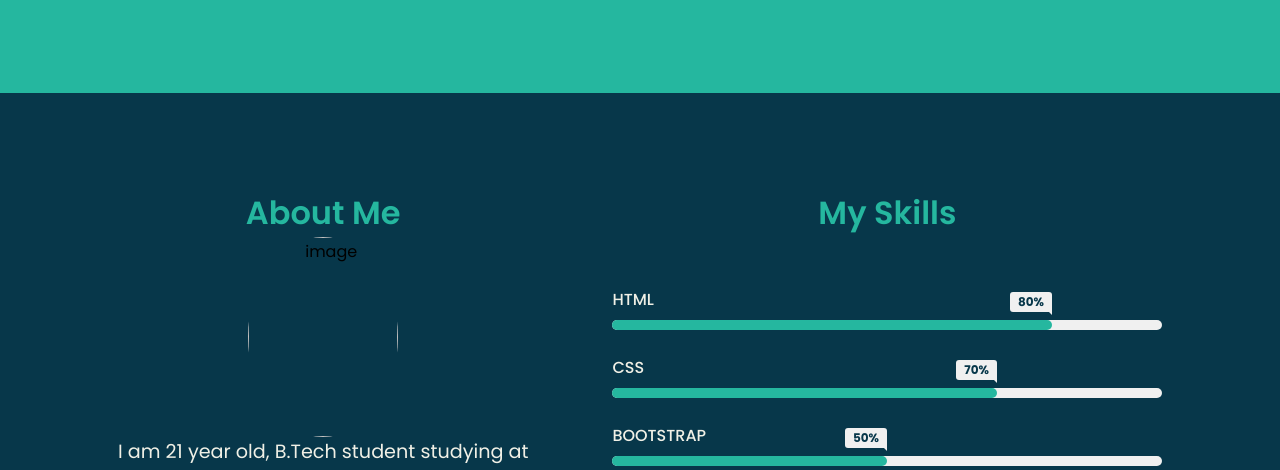
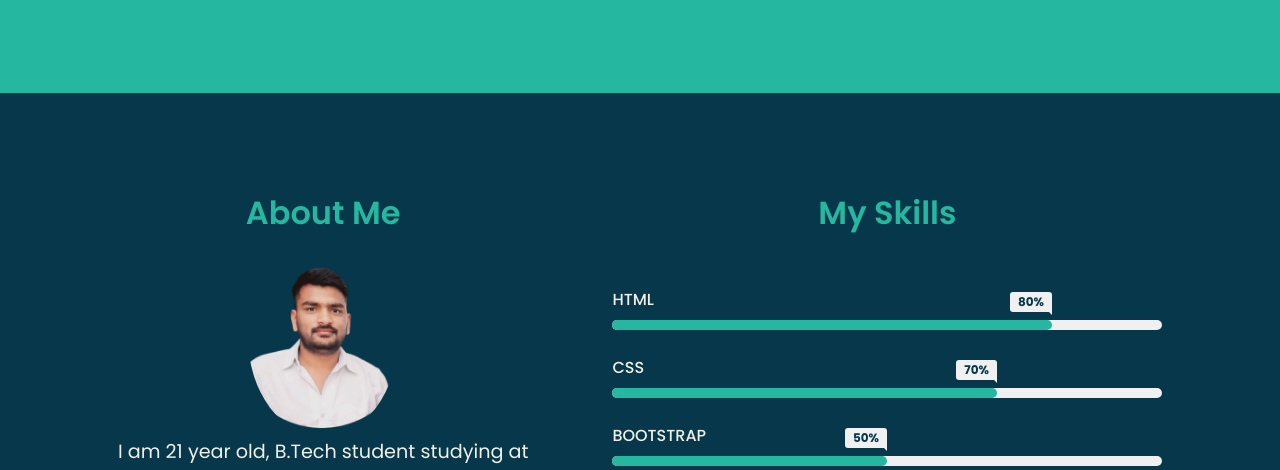
Before and after one commit to Robin9582/My_Portfolio, a plain HTML site: page index.html in a window 1280 px wide. Shown: the part 707-1177 px from the top of the page. Drawn offline with nearby package versions, Linux system fonts and the light colour scheme; the site is published under a folder, as on GitHub Pages, so addresses that start at the root find nothing; a script that the page names is missing.

Commit message:
Update index.html #1

```diff
--- a/index.html
+++ b/index.html
@@ -42,7 +42,7 @@
           <div>
             <h1 class="about-heading">About Me</h1>
           </div>
-          <img src="/my_photo.png" alt="image" />
+          <img src="my_photo.png" alt="image" />
           <p>
             I am 21 year old, B.Tech student studying at Kalinga Institute Of Industrial Technology.
             I really enjoy solving problems as well as making things pretty and easy to use. I can't stop learning new
```
